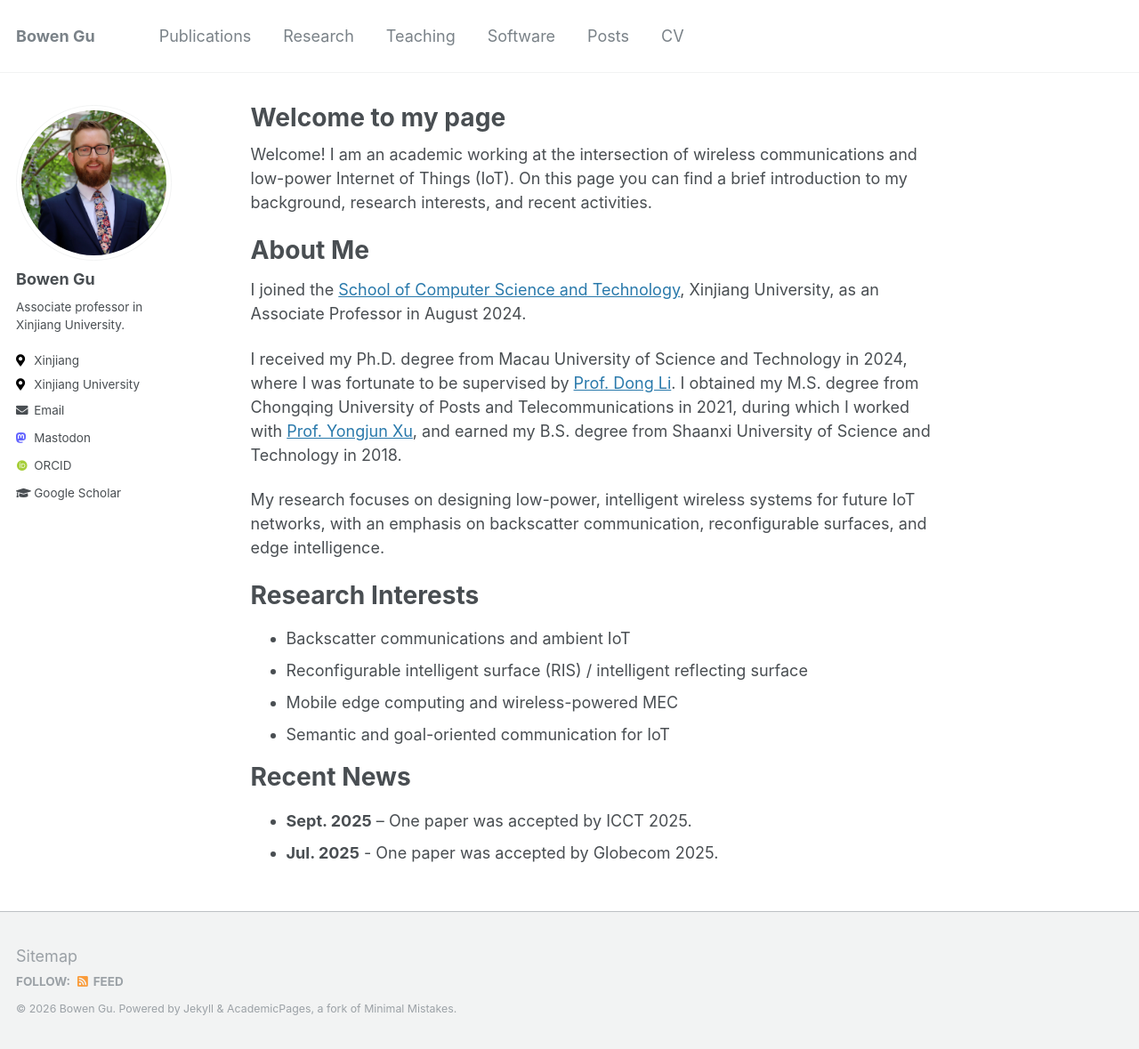
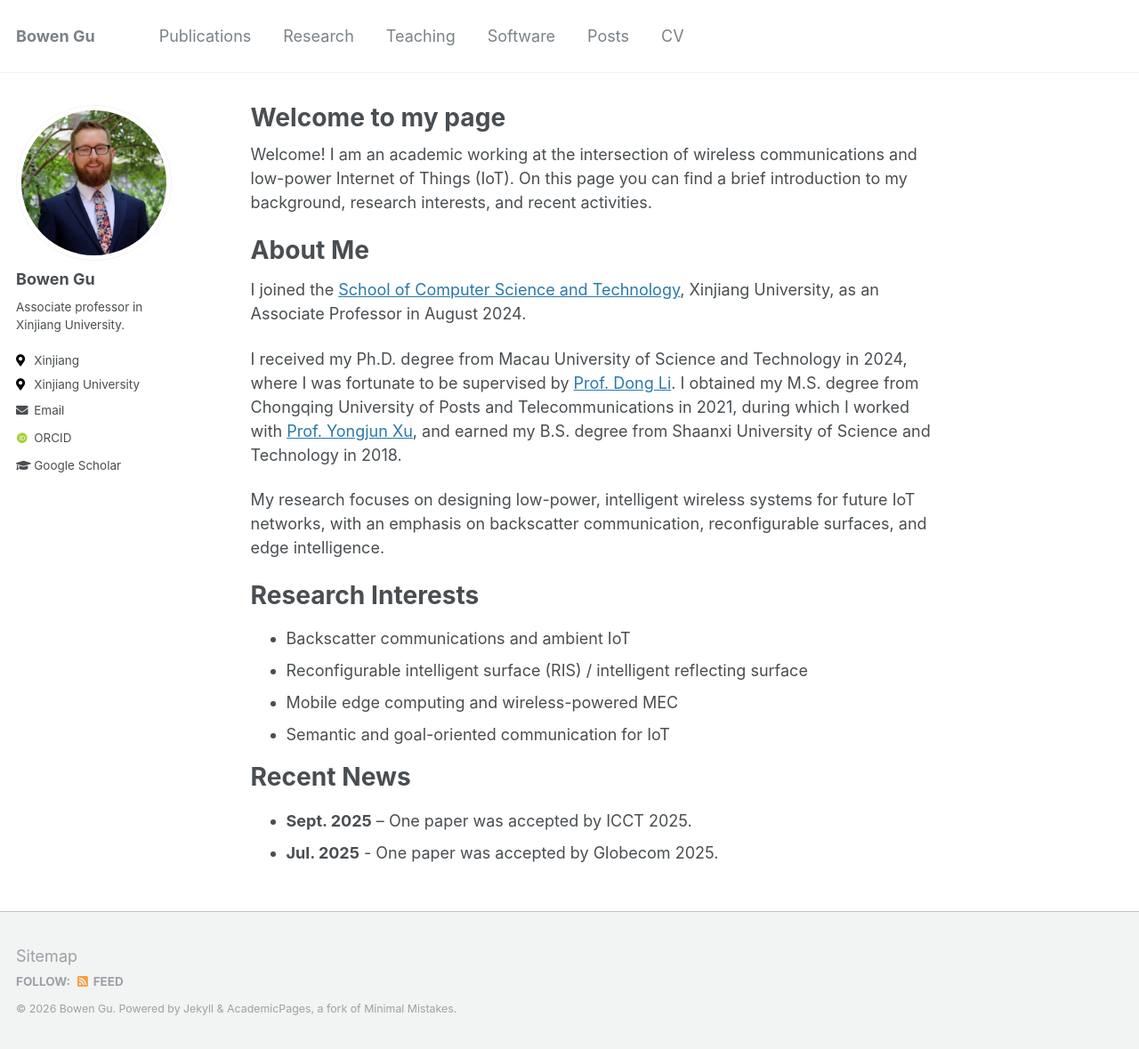
Before and after one commit to bwgggg/bwgu.github.io, a Jekyll site: the page built from _pages/about.md, in a window 1280 px wide and 1179 px high. Shown: the whole window at 89% size. Built offline with Jekyll 4.4.1, drawn with Linux system fonts in a browser that asks for light colours; some web fonts are replaced.

Commit message:
Update _config.yml

```diff
--- a/_config.yml
+++ b/_config.yml
@@ -83,7 +83,7 @@ author:
   impactstory      : #"https://profiles.impactstory.org/u/xxxx-xxxx-xxxx-xxxx"
   lastfm           :
   linkedin         :
-  mastodon         : "fosstodon.org/@jayrobw"
+  mastodon         : #"fosstodon.org/@jayrobw"
   pinterest        :
   soundcloud       :
   stackoverflow    : #"https://stackoverflow.com/users/10912314/jayrobwilliams"
```
